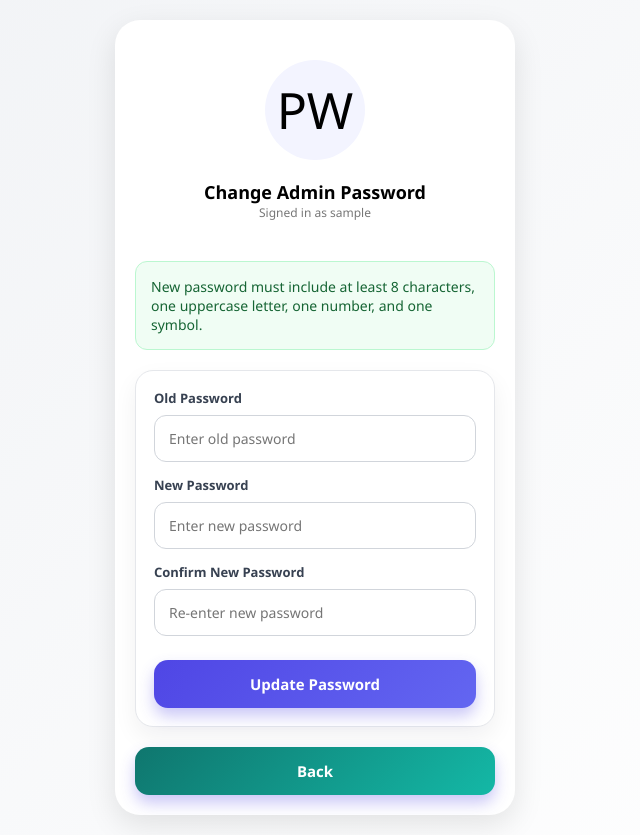
After one commit to Abhyudaya30/FYP, a Flask app: page /admin/change-password in a window 1280 px wide. The commit adds this page. Shown: the whole page, without its empty margins (325-965 px from the left). Run offline with Flask 3, Linux system fonts and the light colour scheme; the visitor is signed in with stand-in values (Sample User, id 1).

Commit message:
SmartCart project

```diff
--- a/app.py
+++ b/app.py
@@ -1,6 +1,8 @@
 from flask import Flask, jsonify, redirect, render_template, request, session, url_for
 import mysql.connector
 import random
+import re
+from werkzeug.security import check_password_hash, generate_password_hash
 
 app = Flask(__name__)
 app.secret_key = "smartcart-secret-key"
@@ -13,8 +15,12 @@ db_config = {
     "database": "smart_cart_system",
 }
 
-AUTH_USERNAME = "Admin"
-AUTH_PASSWORD = "Password123"
+DEFAULT_ADMIN_USERNAME = "Admin"
+DEFAULT_ADMIN_PASSWORD = "Admin@123"
+
+PASSWORD_UPPERCASE_PATTERN = re.compile(r"[A-Z]")
+PASSWORD_DIGIT_PATTERN = re.compile(r"\d")
+PASSWORD_SYMBOL_PATTERN = re.compile(r"[^A-Za-z0-9]")
 
 # In-memory bridge between web + hardware validation
 pending_placement = {}
@@ -22,6 +28,8 @@ pending_removal = {}
 security_alerts = {}
 expected_weight_change = {}
 checkout_requests = {}
+
+BARCODE_PATTERN = re.compile(r"^\d{7}$")
 
 
 def get_db_connection():
@@ -58,6 +66,23 @@ def product_by_barcode(cursor, barcode):
     return cursor.fetchone()
 
 
+def is_valid_scan_barcode(barcode):
+    normalized_barcode = (barcode or "").strip()
+    return bool(BARCODE_PATTERN.fullmatch(normalized_barcode)), normalized_barcode
+
+
+def validate_product_identity(name, barcode):
+    normalized_name = (name or "").strip()
+    normalized_barcode = (barcode or "").strip()
+    if not normalized_name or not normalized_barcode:
+        return False, "Name and barcode are required."
+    if normalized_name == normalized_barcode:
+        return False, "Product name and barcode cannot be the same."
+    if not BARCODE_PATTERN.fullmatch(normalized_barcode):
+        return False, "Barcode must be 7 digits."
+    return True, None
+
+
 def set_hw_state(label, placement=None, removal=None, expected_weight=None, alert=None):
     if placement is not None:
         pending_placement[label] = bool(placement)
@@ -82,6 +107,95 @@ def checkout_requested(label):
     return checkout_requests.get(label, False)
 
 
+def ensure_admin_account_exists():
+    conn = get_db_connection()
+    try:
+        cursor = conn.cursor(dictionary=True)
+        cursor.execute(
+            """
+            CREATE TABLE IF NOT EXISTS ADMIN_ACCOUNT (
+                admin_id INT(11) NOT NULL AUTO_INCREMENT PRIMARY KEY,
+                username VARCHAR(50) NOT NULL UNIQUE,
+                password_hash VARCHAR(255) NOT NULL,
+                created_at TIMESTAMP NOT NULL DEFAULT CURRENT_TIMESTAMP,
+                updated_at TIMESTAMP NOT NULL DEFAULT CURRENT_TIMESTAMP ON UPDATE CURRENT_TIMESTAMP
+            )
+            """
+        )
+        cursor.execute(
+            "SELECT admin_id FROM ADMIN_ACCOUNT WHERE username = %s LIMIT 1",
+            (DEFAULT_ADMIN_USERNAME,),
+        )
+        if not cursor.fetchone():
+            cursor.execute(
+                "INSERT INTO ADMIN_ACCOUNT (username, password_hash) VALUES (%s, %s)",
+                (
+                    DEFAULT_ADMIN_USERNAME,
+                    generate_password_hash(DEFAULT_ADMIN_PASSWORD),
+                ),
+            )
+        conn.commit()
+    finally:
+        conn.close()
+
+
+def validate_password_strength(password):
+    candidate = password or ""
+    if len(candidate) < 8:
+        return False, "Password must be at least 8 characters long."
+    if not PASSWORD_UPPERCASE_PATTERN.search(candidate):
+        return False, "Password must include at least one uppercase letter."
+    if not PASSWORD_DIGIT_PATTERN.search(candidate):
+        return False, "Password must include at least one number."
+    if not PASSWORD_SYMBOL_PATTERN.search(candidate):
+        return False, "Password must include at least one symbol."
+    return True, None
+
+
+def verify_admin_credentials(username, password):
+    normalized_username = (username or "").strip()
+    if not normalized_username:
+        return False
+
+    ensure_admin_account_exists()
+    conn = get_db_connection()
+    try:
+        cursor = conn.cursor(dictionary=True)
+        cursor.execute(
+            "SELECT password_hash FROM ADMIN_ACCOUNT WHERE username = %s LIMIT 1",
+            (normalized_username,),
+        )
+        user = cursor.fetchone()
+        if not user:
+            return False
+        return check_password_hash(user["password_hash"], password or "")
+    finally:
+        conn.close()
+
+
+def update_admin_password(username, new_password):
+    normalized_username = (username or "").strip()
+    if not normalized_username:
+        return False
+
+    ensure_admin_account_exists()
+    conn = get_db_connection()
+    try:
+        cursor = conn.cursor()
+        cursor.execute(
+            "UPDATE ADMIN_ACCOUNT SET password_hash = %s WHERE username = %s",
+            (generate_password_hash(new_password), normalized_username),
+        )
+        conn.commit()
+        return cursor.rowcount > 0
+    finally:
+        conn.close()
+
+
+def is_admin_authenticated():
+    return bool(session.get("cashier_authenticated") or session.get("inventory_authenticated"))
+
+
 # ------------------------- Pages -------------------------
 @app.route("/")
 def landing_page():
@@ -99,8 +213,9 @@ def cashier_landing_page():
 def cashier_login():
     username = (request.form.get("username") or "").strip()
     password = request.form.get("password") or ""
-    if username == AUTH_USERNAME and password == AUTH_PASSWORD:
+    if verify_admin_credentials(username, password):
         session["cashier_authenticated"] = True
+        session["auth_username"] = username
         return redirect(url_for("cashier_page"))
     return render_template(
         "cashier_landing.html",
@@ -119,13 +234,55 @@ def inventory_landing_page():
 def inventory_login():
     username = (request.form.get("username") or "").strip()
     password = request.form.get("password") or ""
-    if username == AUTH_USERNAME and password == AUTH_PASSWORD:
+    if verify_admin_credentials(username, password):
         session["inventory_authenticated"] = True
+        session["auth_username"] = username
         return redirect(url_for("admin_inventory"))
     return render_template(
         "inventory_landing.html",
         login_error="Invalid username or password.",
     ), 401
+
+
+@app.route("/admin/change-password", methods=["GET", "POST"])
+def change_admin_password():
+    if not is_admin_authenticated():
+        return redirect(url_for("cashier_landing_page"))
+
+    try:
+        ensure_admin_account_exists()
+    except Exception as e:
+        return f"Database Error: {str(e)}", 500
+
+    error = None
+    success = None
+    if request.method == "POST":
+        username = session.get("auth_username") or DEFAULT_ADMIN_USERNAME
+        old_password = request.form.get("old_password") or ""
+        new_password = request.form.get("new_password") or ""
+        confirm_password = request.form.get("confirm_password") or ""
+
+        if not verify_admin_credentials(username, old_password):
+            error = "Old password is incorrect."
+        elif new_password != confirm_password:
+            error = "New password and confirm password do not match."
+        elif old_password == new_password:
+            error = "New password must be different from old password."
+        else:
+            strong_password, strength_error = validate_password_strength(new_password)
+            if not strong_password:
+                error = strength_error
+            elif not update_admin_password(username, new_password):
+                error = "Unable to update password. Please try again."
+            else:
+                success = "Password updated successfully."
+
+    return render_template(
+        "change_password.html",
+        auth_username=session.get("auth_username") or DEFAULT_ADMIN_USERNAME,
+        error=error,
+        success=success,
+    )
 
 
 @app.route("/start")
@@ -369,11 +526,15 @@ def reset_everything():
 @app.route("/api/get_product_info/<barcode>")
 def get_product_info(barcode):
     try:
+        is_valid, normalized_barcode = is_valid_scan_barcode(barcode)
+        if not is_valid:
+            return jsonify({"status": "error", "message": "Invalid barcode format"}), 400
+
         conn = get_db_connection()
         cursor = conn.cursor(dictionary=True)
         cursor.execute(
             "SELECT name, unit_price, weight FROM PRODUCT WHERE barcode = %s",
-            (barcode,),
+            (normalized_barcode,),
         )
         product = cursor.fetchone()
         conn.close()
@@ -395,6 +556,10 @@ def get_product_info(barcode):
 def add_product():
     data = request.json or {}
     try:
+        is_valid, error_message = validate_product_identity(data.get("name"), data.get("barcode"))
+        if not is_valid:
+            return jsonify({"status": "error", "message": error_message}), 400
+
         item_weight = float(data.get("weight", 0))
         conn = get_db_connection()
         cursor = conn.cursor()
@@ -423,6 +588,10 @@ def add_product():
 def update_product():
     data = request.json or {}
     try:
+        is_valid, error_message = validate_product_identity(data.get("name"), data.get("barcode"))
+        if not is_valid:
+            return jsonify({"status": "error", "message": error_message}), 400
+
         item_weight = float(data.get("weight", 0))
         conn = get_db_connection()
         cursor = conn.cursor()
@@ -472,11 +641,15 @@ def scan_item():
     if not barcode or not label:
         return jsonify({"status": "error", "message": "Missing barcode or cart_label"}), 400
 
+    is_valid, normalized_barcode = is_valid_scan_barcode(barcode)
+    if not is_valid:
+        return jsonify({"status": "error", "message": "Invalid barcode format"}), 400
+
     try:
         conn = get_db_connection()
         cursor = conn.cursor(dictionary=True)
 
-        product = product_by_barcode(cursor, barcode)
+        product = product_by_barcode(cursor, normalized_barcode)
         if not product:
             conn.close()
             return jsonify({"status": "error", "message": "Product not found"}), 404
@@ -536,10 +709,14 @@ def remove_item():
     if not barcode or not label:
         return jsonify({"status": "error", "message": "Missing barcode or cart_label"}), 400
 
+    is_valid, normalized_barcode = is_valid_scan_barcode(barcode)
+    if not is_valid:
+        return jsonify({"status": "error", "message": "Invalid barcode format"}), 400
+
     try:
         conn = get_db_connection()
         cursor = conn.cursor(dictionary=True)
-        product = product_by_barcode(cursor, barcode)
+        product = product_by_barcode(cursor, normalized_barcode)
         session = active_session_for_label(cursor, label)
         if not product or not session:
             conn.close()
--- a/static/styles.css
+++ b/static/styles.css
@@ -272,6 +272,16 @@
   background: #fef2f2;
   color: #b91c1c;
   border: 1px solid #fecaca;
+  border-radius: 12px;
+  padding: 12px 14px;
+  font-size: 13px;
+  margin-bottom: 16px;
+}
+
+.auth-success {
+  background: #ecfdf5;
+  color: #166534;
+  border: 1px solid #bbf7d0;
   border-radius: 12px;
   padding: 12px 14px;
   font-size: 13px;
--- a/templates/cashier.html
+++ b/templates/cashier.html
@@ -11,6 +11,7 @@
     <div class="top-nav">
         <h2 style="margin:0;">Store Monitor</h2>
         <div style="display: flex; gap: 10px; align-items: center;">
+            <button style="background-color: #0f766e; color: white; border: none; padding: 8px 16px; border-radius: 8px; font-size: 14px; font-weight: 600; cursor: pointer;" onclick="window.location.href='/admin/change-password'">Change Password</button>
             <button style="background-color: #4f46e5; color: white; border: none; padding: 8px 16px; border-radius: 8px; font-size: 14px; font-weight: 600; cursor: pointer;" onclick="window.location.href='/admin/inventory/dashboard'">Switch to Inventory</button>
             <button class="btn-reset-all" onclick="triggerGlobalReset()">Reset All Carts</button>
         </div>
--- a/templates/cashier_landing.html
+++ b/templates/cashier_landing.html
@@ -33,7 +33,7 @@
                 <button class="primary-btn wide-btn" type="submit">Login to Cashier</button>
             </form>
 
-            <p class="auth-note">Use Admin / Password123</p>
+            <p class="auth-note">Default login: Admin / Admin@123</p>
         </div>
     </div>
 </body>
--- /dev/null
+++ b/templates/change_password.html
@@ -0,0 +1,47 @@
+<!DOCTYPE html>
+<html lang="en">
+<head>
+    <meta charset="UTF-8">
+    <meta name="viewport" content="width=device-width, initial-scale=1.0">
+    <title>Change Password - Smart Cart</title>
+    <link rel="stylesheet" href="{{ url_for('static', filename='styles.css') }}">
+</head>
+<body class="app-bg">
+    <div class="app-shell center-content">
+        <div class="hero-section">
+            <div class="logo-circle">PW</div>
+            <h1 class="top-title">Change Admin Password</h1>
+            <p class="section-subtitle">Signed in as {{ auth_username }}</p>
+        </div>
+
+        <div class="content">
+            <div class="instruction-card" style="text-align: left;">
+                New password must include at least 8 characters, one uppercase letter, one number, and one symbol.
+            </div>
+
+            {% if error %}
+            <div class="auth-error">{{ error }}</div>
+            {% endif %}
+
+            {% if success %}
+            <div class="auth-success">{{ success }}</div>
+            {% endif %}
+
+            <form class="auth-card" method="POST" action="/admin/change-password">
+                <label class="auth-label" for="old_password">Old Password</label>
+                <input class="auth-input" type="password" id="old_password" name="old_password" placeholder="Enter old password" required>
+
+                <label class="auth-label" for="new_password">New Password</label>
+                <input class="auth-input" type="password" id="new_password" name="new_password" placeholder="Enter new password" required>
+
+                <label class="auth-label" for="confirm_password">Confirm New Password</label>
+                <input class="auth-input" type="password" id="confirm_password" name="confirm_password" placeholder="Re-enter new password" required>
+
+                <button class="primary-btn wide-btn" type="submit">Update Password</button>
+            </form>
+
+            <button class="primary-btn wide-btn" type="button" style="background-image: linear-gradient(135deg, #0f766e, #14b8a6); margin-top: 0;" onclick="window.history.back()">Back</button>
+        </div>
+    </div>
+</body>
+</html>
--- a/templates/inventory_landing.html
+++ b/templates/inventory_landing.html
@@ -33,7 +33,7 @@
                 <button class="primary-btn wide-btn" type="submit">Login to Inventory</button>
             </form>
 
-            <p class="auth-note">Use Admin / Password123</p>
+            <p class="auth-note">Default login: Admin / Admin@123</p>
         </div>
     </div>
 </body>
```
Also changed, not shown: db-init.sql (+20 -10 lines), static/cart.js (+19 -3 lines), templates/inventory.html (+13 -2 lines).
